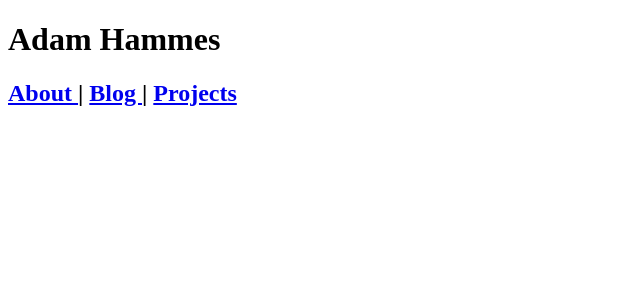
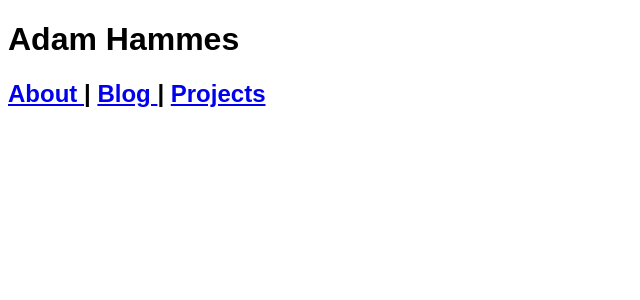
Before and after one commit to adamhammes/old-site, a Jekyll site: the page built from index.html, in a window 1280 px wide. Shown: the top 300 px of the page, without its empty margins (0-640 px from the left). Built offline with Jekyll 4.4.1, drawn with Linux system fonts in a browser that asks for light colours.

Commit message:
Switch website font to Arial

```diff
--- a/assets/css/main.css
+++ b/assets/css/main.css
@@ -1,3 +1,7 @@
+body {
+    font-family: Arial;
+}
+
 .entry {
     width: 45em;
     margin: auto;
```
